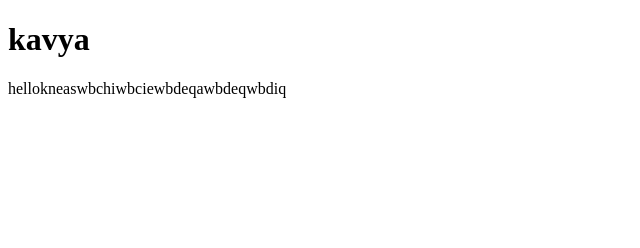
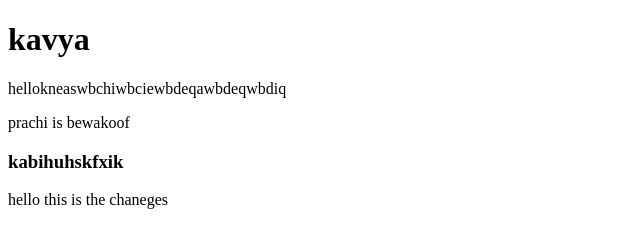
Before and after one commit to kavyabathla/demo2, a plain HTML site: page branch2.html in a window 1280 px wide. Shown: the whole page, without its empty margins (0-640 px from the left). Drawn offline with Linux system fonts and the light colour scheme.

Commit message:
chnagesd

```diff
--- a/branch2.html
+++ b/branch2.html
@@ -10,5 +10,10 @@
     <h1>kavya</h1>
 
     <p>hellokneaswbchiwbciewbdeqawbdeqwbdiq</p>
+    <p>prachi is bewakoof</p>
+    <h3>kabihuhskfxik</h3>
+<p> hello this is the chaneges
+
+</p>
 </body>
 </html>
```
